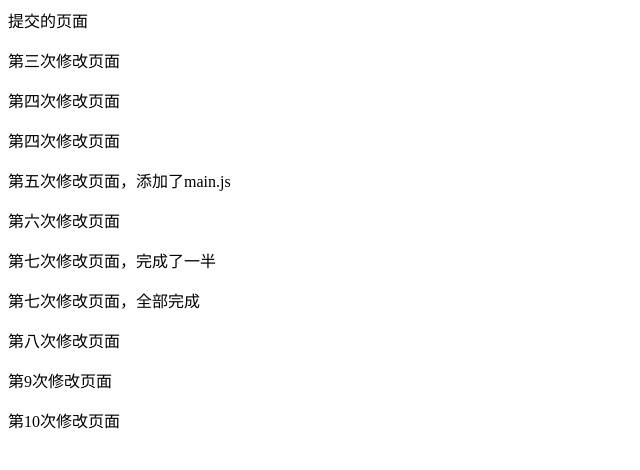
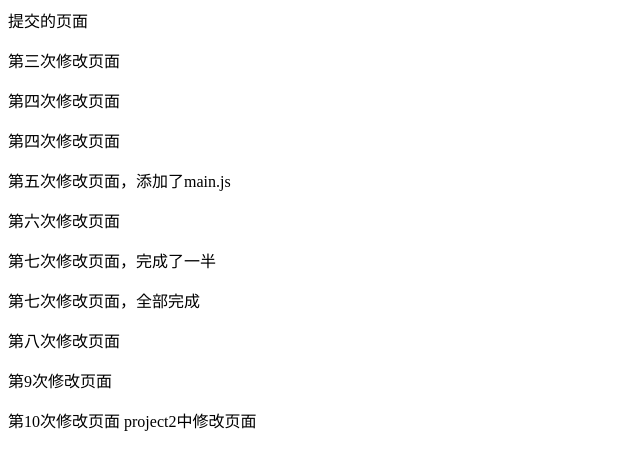
Before and after one commit to zhufc2019/test, a plain HTML site: page index.html in a window 1280 px wide. Shown: the whole page, without its empty margins (0-640 px from the left). Drawn offline with Linux system fonts and the light colour scheme.

Commit message:
第一次project2中修改了HTML

```diff
--- a/index.html
+++ b/index.html
@@ -17,5 +17,6 @@
 	<p>第八次修改页面</p>
 	<p>第9次修改页面</p>
 	<h>第10次修改页面</h>
+	<h>project2中修改页面</h>
 </body>
 </html>
```
